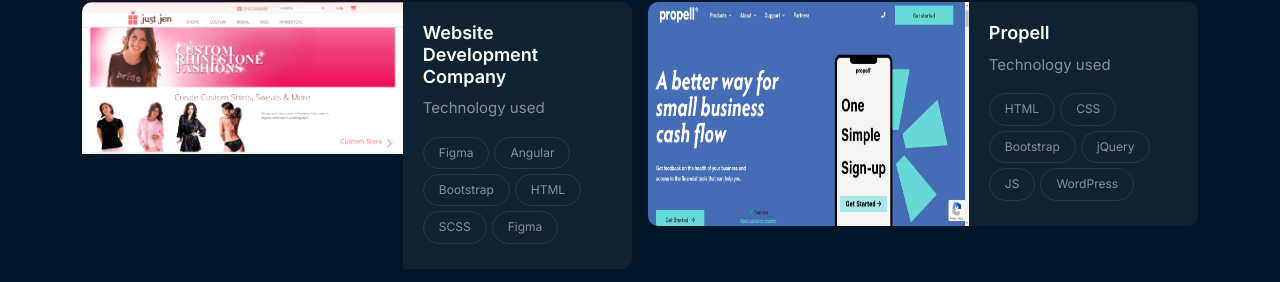
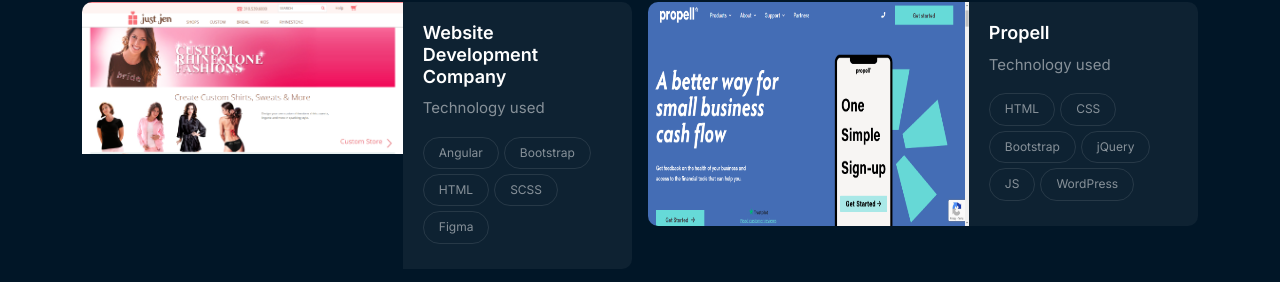
Before and after one commit to i-m-vijay/profile, a plain HTML site: page index.html in a window 1280 px wide. Shown: the part 3875-4157 px from the top of the page. Drawn offline with nearby package versions, Linux system fonts and the light colour scheme; a script that the page names is missing.

Commit message:
Update index.html

```diff
--- a/index.html
+++ b/index.html
@@ -407,7 +407,7 @@
                             <div class="portfolio-info col-sm-6 col-lg-5">
                                 <h2>Website Development Company</h2>
                                 <p>Technology used</p>
-                                <div class="nav"><span>Figma </span><span>Angular</span> <span>Bootstrap</span> <span>HTML</span> <span>SCSS</span> <span>Figma</span></div>
+                                <div class="nav"><span>Angular</span> <span>Bootstrap</span> <span>HTML</span> <span>SCSS</span> <span>Figma</span></div>
                             </div>
                         </div>
                     </div>
```
